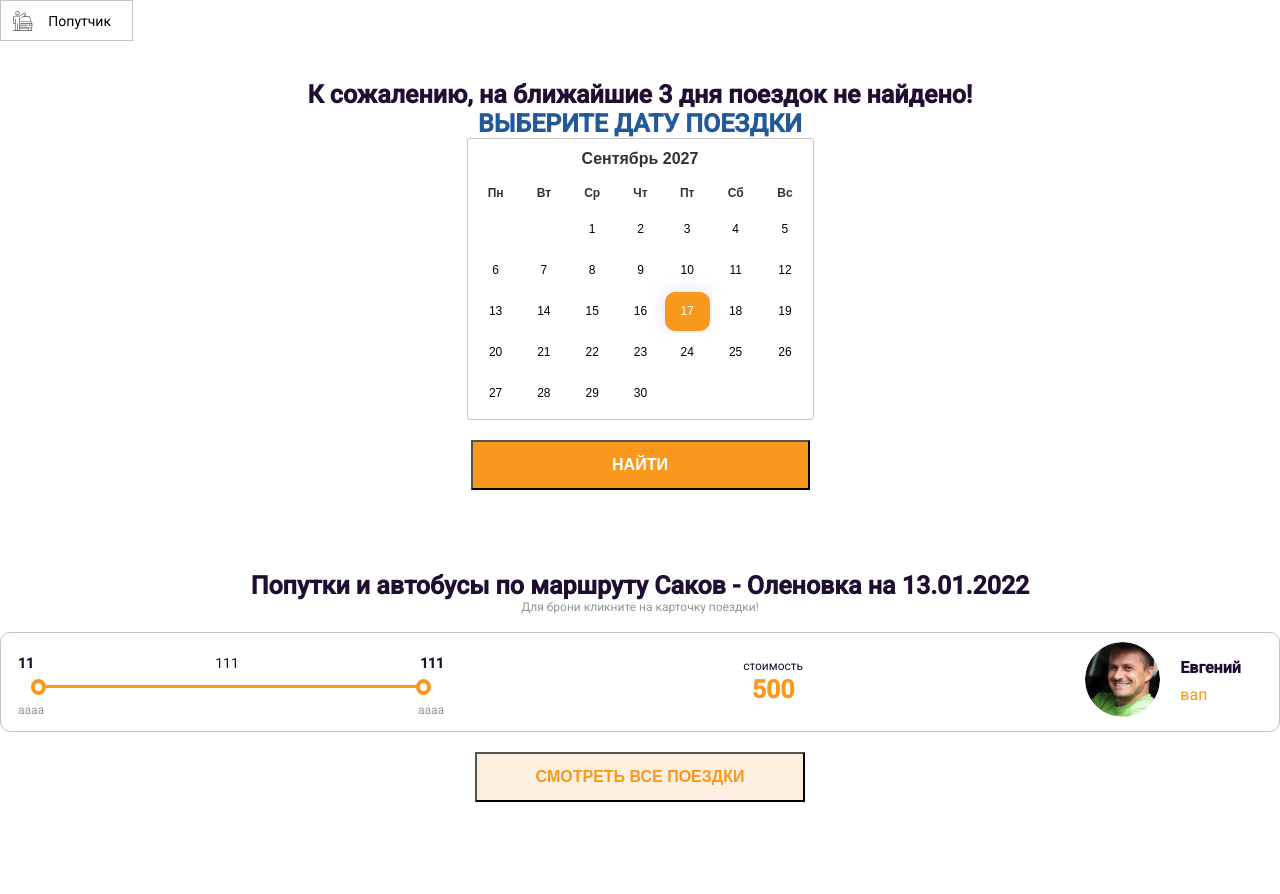
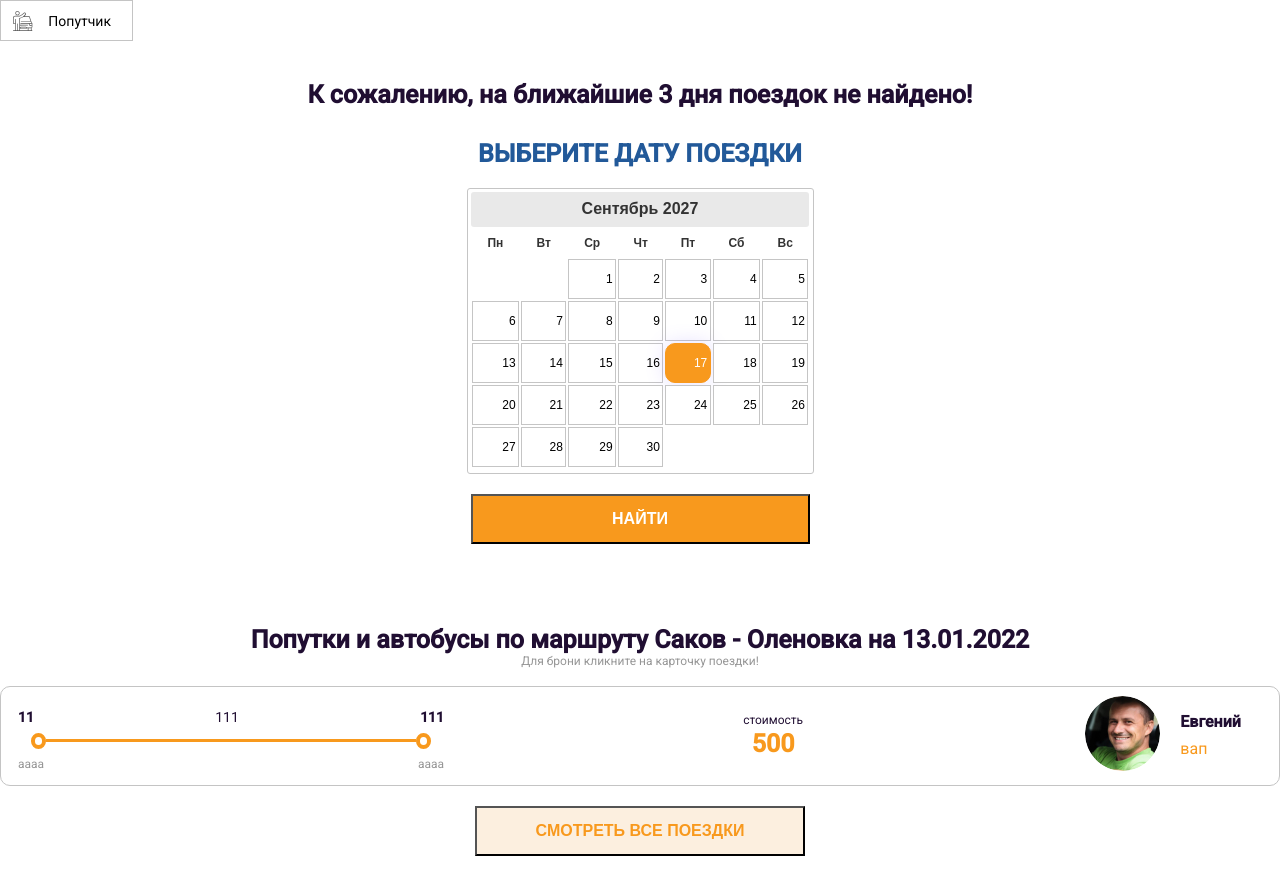
Before and after one commit to OrlovaAlla/buttonBlocks, a plain HTML site: page index.html in a window 1280 px wide. Drawn offline with nearby package versions, Linux system fonts and the light colour scheme.

Commit message:
new repo

```diff
--- a/css/calendar.css
+++ b/css/calendar.css
@@ -981,6 +981,7 @@ a.ui-button:active,
 .ui-button.ui-state-active:hover {
 	border: 1px solid #F8991D;
 	box-shadow: 0px 0px 20px rgba(123, 97, 255, 0.2);
+	border-radius: 10px;
 	background: #F8991D;
 	font-weight: normal;
 	color: #FFFFFF;
--- a/css/style.scss
+++ b/css/style.scss
@@ -76,6 +76,7 @@ body {
         line-height: 29px;
         text-align: center;
         color: #200E32;
+        padding-bottom: 30px;
     }
 
     &_nothing-h2 {
@@ -85,6 +86,7 @@ body {
         text-align: center;
         text-transform: uppercase;
         color: #225999;
+        padding-bottom: 20px;
     }
     &_nothing-button {
         margin-top: 20px;
@@ -291,37 +293,6 @@ body {
     display: flex;
     justify-content: center;
 }
-.ui-datepicker {
-    width: 21.6875em;
-
-}
-.ui-widget-header {
-    background: #FFFFFF !important;
-    border: none !important;
-}
-
-.ui-datepicker table {
-    font-size: 12px !important;
-    line-height: 15px !important;
-}
-.ui-state-default,
-.ui-widget-content .ui-state-default {
-    border: none !important;
-    background: #FFFFFF !important;
-    color: #000000 !important;
-}
-.ui-datepicker td a{
-    padding: 1em 0.2em !important;
-    text-align: center !important;
-}
-.ui-state-active,
-.ui-widget-content .ui-state-active {
-    background: #F8991D !important;
-    box-shadow: 0px 0px 20px rgba(123, 97, 255, 0.2) !important;
-    border-radius: 10px !important;
-    color: #FFFFFF !important;
-}
-
 
 
 /*------------- Мобилка -----------*/
@@ -362,6 +333,7 @@ body {
         &_nothing-h2 {
             font-size: 18px;
             line-height: 21px;
+            padding-bottom: 10px;
         }
 
         &_nothing-button {
```
Also changed, not shown: css/style.css.
